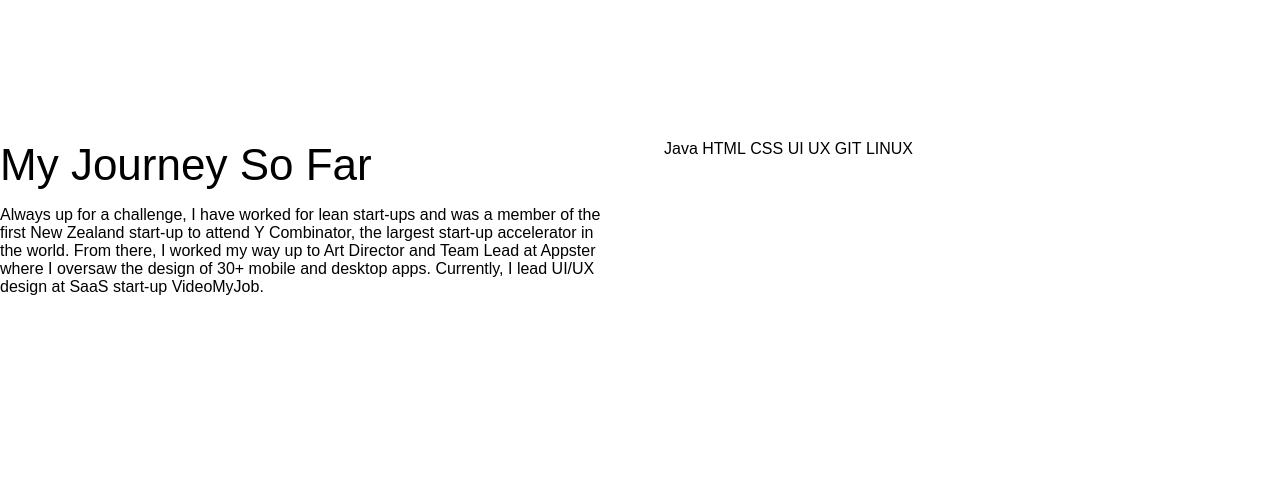
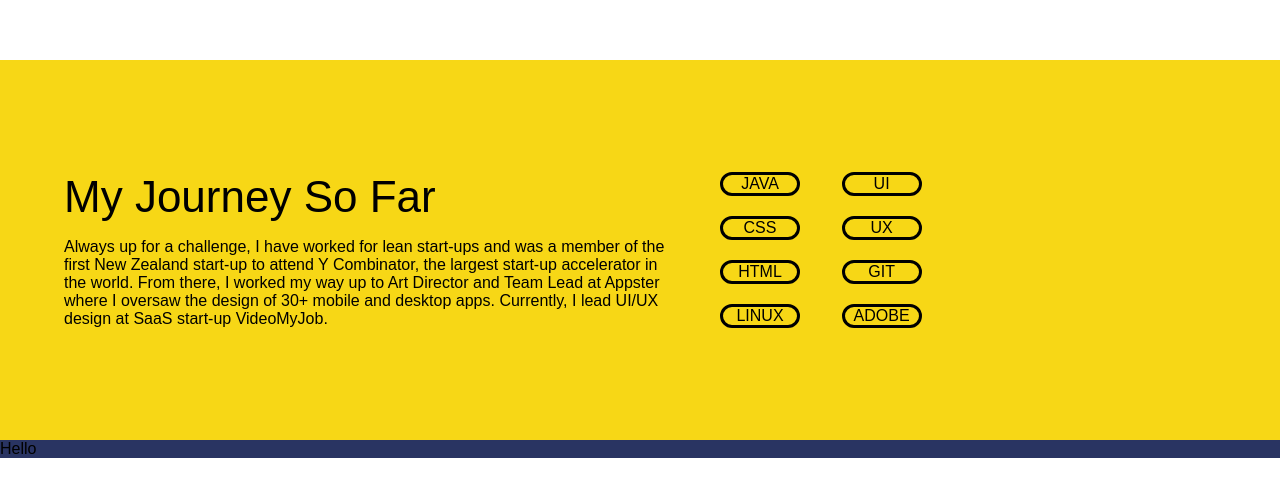
Before and after one commit to mp20/Persoanal-Website, a plain HTML site: page index.html in a window 1280 px wide. Shown: the part 1067-1564 px from the top of the page. Drawn offline with Linux system fonts and the light colour scheme; files that its build step writes are made by us from their sources.

Commit message:
finished my journeys section

```diff
--- a/css/aboutMe.css
+++ b/css/aboutMe.css
@@ -21,12 +21,14 @@
 .arrow {
   display: flex;
   justify-content: center;
-  margin-bottom: 30rem;
+  margin-bottom: 25rem;
 }
 
 .arrow img {
   width: 4%;
   height: auto;
+  background-color: #ec9b3b;
+  border-radius: 100%;
 }
 
 .journey-so-far {
@@ -36,20 +38,46 @@
 
 .grid-container {
   display: grid;
-  grid-template-columns: 1fr 1fr;
+  grid-template-columns: 50% 20%;
   grid-row-gap: 1rem;
   grid-column-gap: 3rem;
+  margin-left: 5%;
+}
+
+.skill-col-container {
+  grid-row-start: 1;
+  grid-row-end: 3;
+  grid-column: 2;
 }
 
 .skill-container {
-  grid-row-start: 1;
-  grid-row-end: 3;
-}
-
-.skill-container {
-  grid-column: 2;
+  display: grid;
+  grid-template-columns: 1fr 1fr;
+  grid-row-gap: 20px;
 }
 
 .skills {
+  text-transform: uppercase;
   display: inline-block;
+  border: solid;
+  border-radius: 1px;
+  border-color: black;
+  width: 5rem;
+  display: flex;
+  justify-content: center;
+  border-radius: 3.75rem;
 }
+
+.p-3 {
+  grid-column: 1;
+}
+
+.journey-background {
+  padding: 7rem 0;
+  height: 100%;
+  background-color: #f7d716;
+}
+
+.test {
+  background-color: #293462;
+}
--- a/index.html
+++ b/index.html
@@ -44,29 +44,36 @@
       </div>
     </div>
     <div class="arrow"><img src="images/arrow-down.png" alt="" /></div>
+
+    <div class="journey-background">
       <div class="grid-container">
         <div class="p-1">
           <span class="journey-so-far">My Journey So Far</span>
         </div>
+        <div class="skill-col-container">
           <div class="skill-container">
             <div class="skills">Java</div>
+            <div class="skills">UI</div>
+            <div class="skills">CSS</div>
+            <div class="skills">UX</div>
             <div class="skills">HTML</div>
-        <div class="skills">CSS</div>
-        <div class="skills">UI</div>
-        <div class="skills">UX</div>
             <div class="skills">GIT</div>
             <div class="skills">LINUX</div>
-
-      </div>
-      <div class="p-3"> <p>Always up for a challenge, I have worked for lean start-ups and was a
-        member of the first New Zealand start-up to attend Y Combinator, the
-        largest start-up accelerator in the world. From there, I worked my way
-        up to Art Director and Team Lead at Appster where I oversaw the design
-        of 30+ mobile and desktop apps. Currently, I
-         lead UI/UX design at SaaS
-        start-up VideoMyJob.</p></div>
-
+            <div class="skills">ADOBE</div>
           </div>
         </div>
+        <div class="p-3">
+          <p>
+            Always up for a challenge, I have worked for lean start-ups and was
+            a member of the first New Zealand start-up to attend Y Combinator,
+            the largest start-up accelerator in the world. From there, I worked
+            my way up to Art Director and Team Lead at Appster where I oversaw
+            the design of 30+ mobile and desktop apps. Currently, I lead UI/UX
+            design at SaaS start-up VideoMyJob.
+          </p>
+        </div>
+      </div>
+    </div>
+    <div class="test">Hello</div>
   </body>
 </html>
```
Lines whose indentation alone changed are shown as unchanged.
